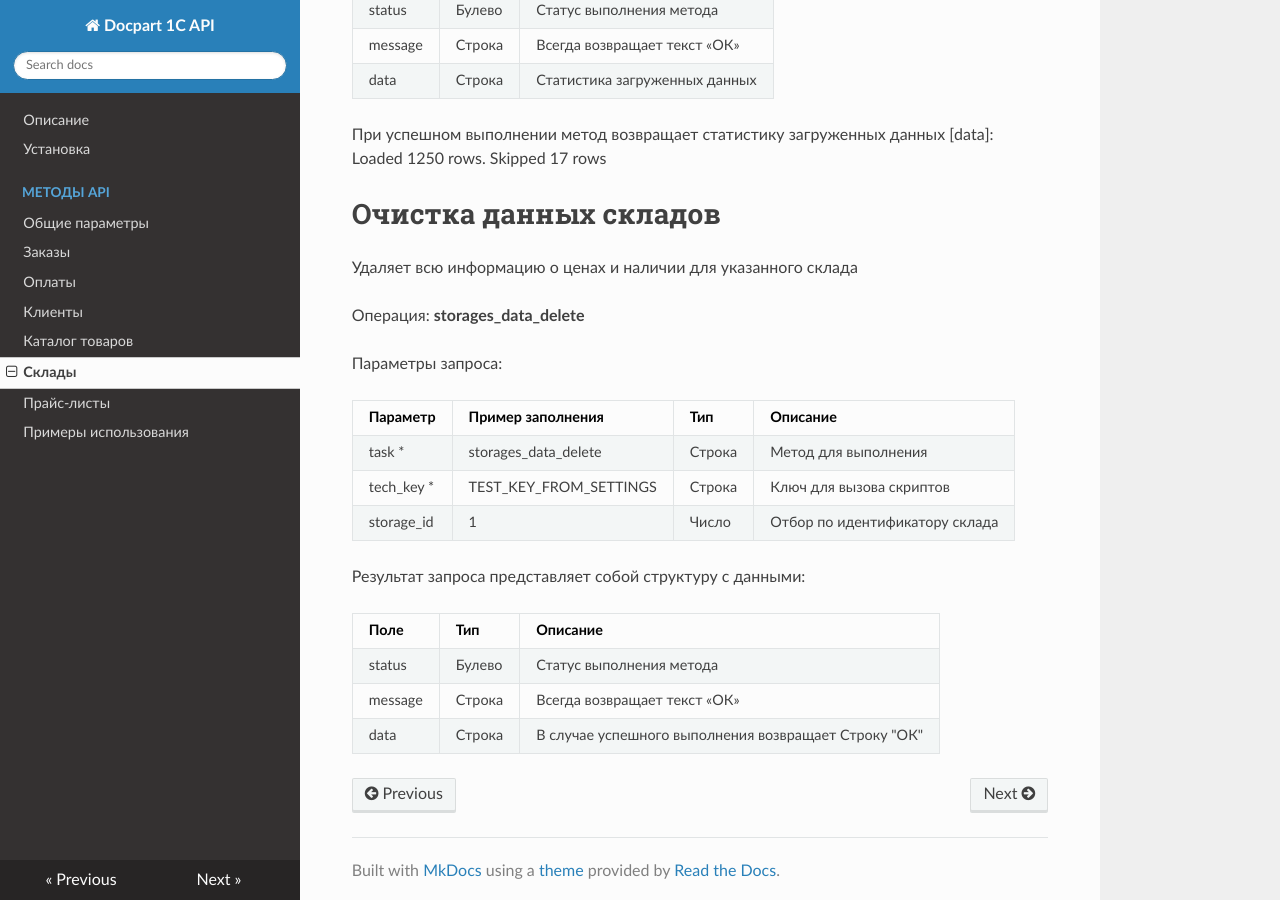
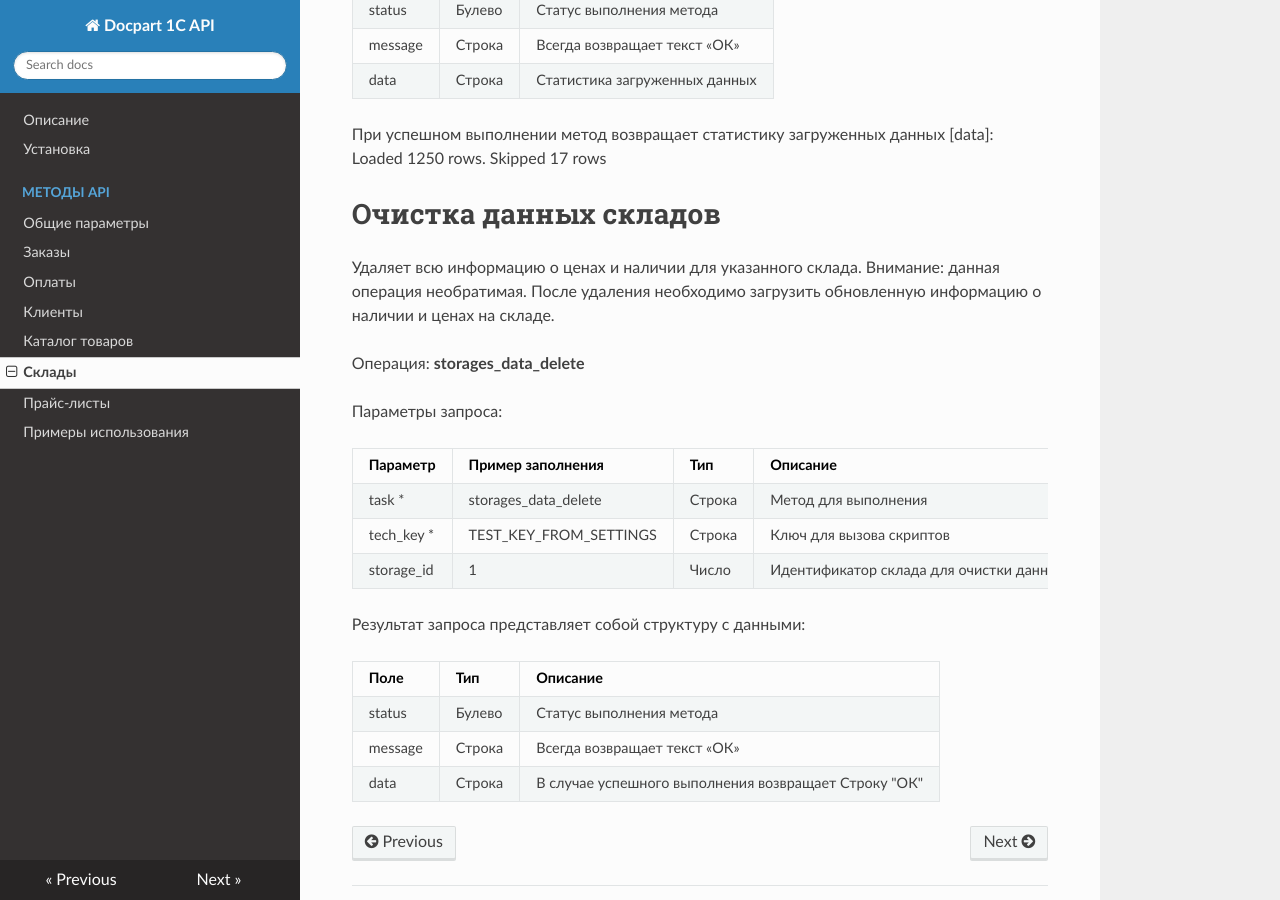
Before and after one commit to emayskiy/Docpart_1C_API_WIKI, an MkDocs documentation site: the page built from docs/storages.md, in a window 1280 px wide and 900 px high, scrolled down 3256 px. Built offline with MkDocs 1.6.1, drawn with Linux system fonts in a browser that asks for light colours; nearby versions of some CDN libraries.

Commit message:
Обновил описание

```diff
--- a/docs/storages.md
+++ b/docs/storages.md
@@ -117,7 +117,8 @@
 
 # Очистка данных складов
 
-Удаляет всю информацию о ценах и наличии для указанного склада
+Удаляет всю информацию о ценах и наличии для указанного склада.
+Внимание: данная операция необратимая. После удаления необходимо загрузить обновленную информацию о наличии и ценах на складе.
 
 Операция: **storages_data_delete**
 
@@ -127,7 +128,7 @@
 |---|---|---|---|
 |task *|storages_data_delete|Строка|Метод для выполнения|
 |tech_key *|TEST_KEY_FROM_SETTINGS|Строка|Ключ для вызова скриптов|
-|storage_id|1|Число|Отбор по идентификатору склада|
+|storage_id|1|Число|Идентификатор склада для очистки данных|
 
 Результат запроса представляет собой структуру с данными:
 
```
